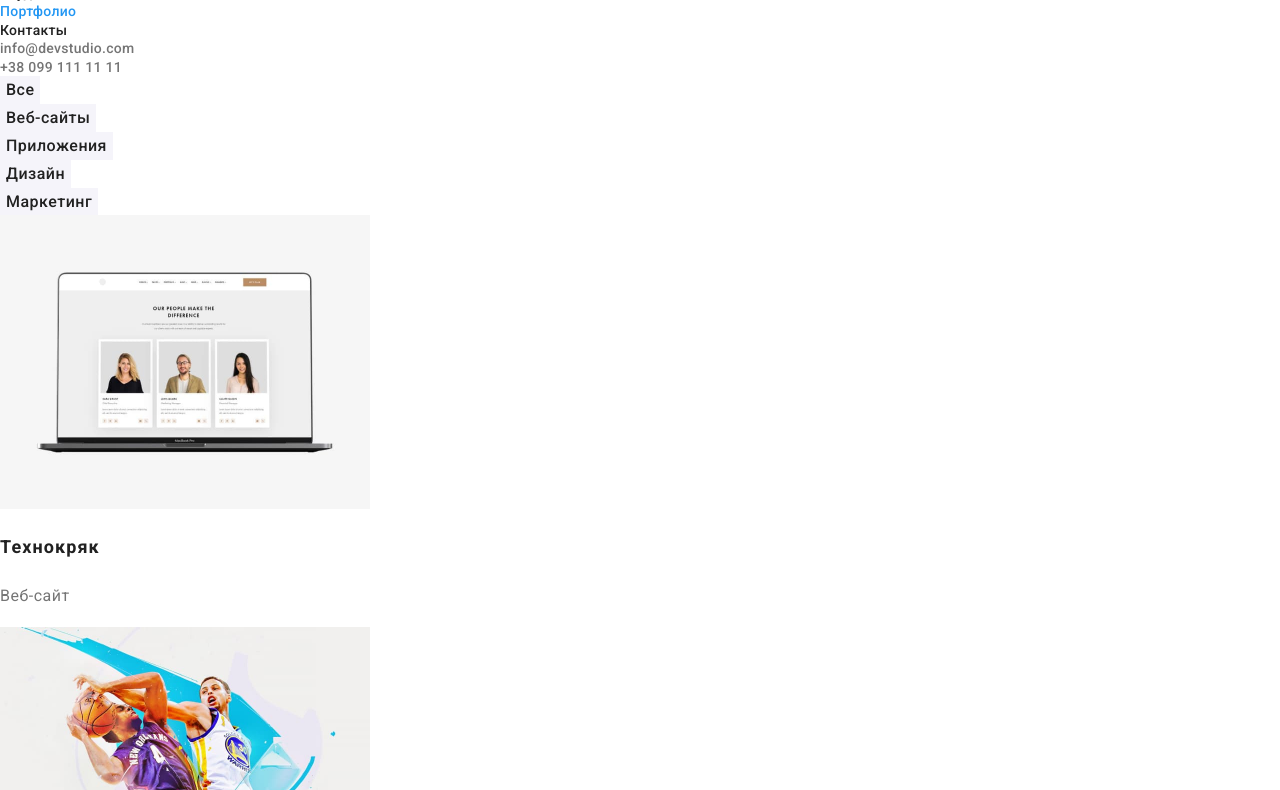
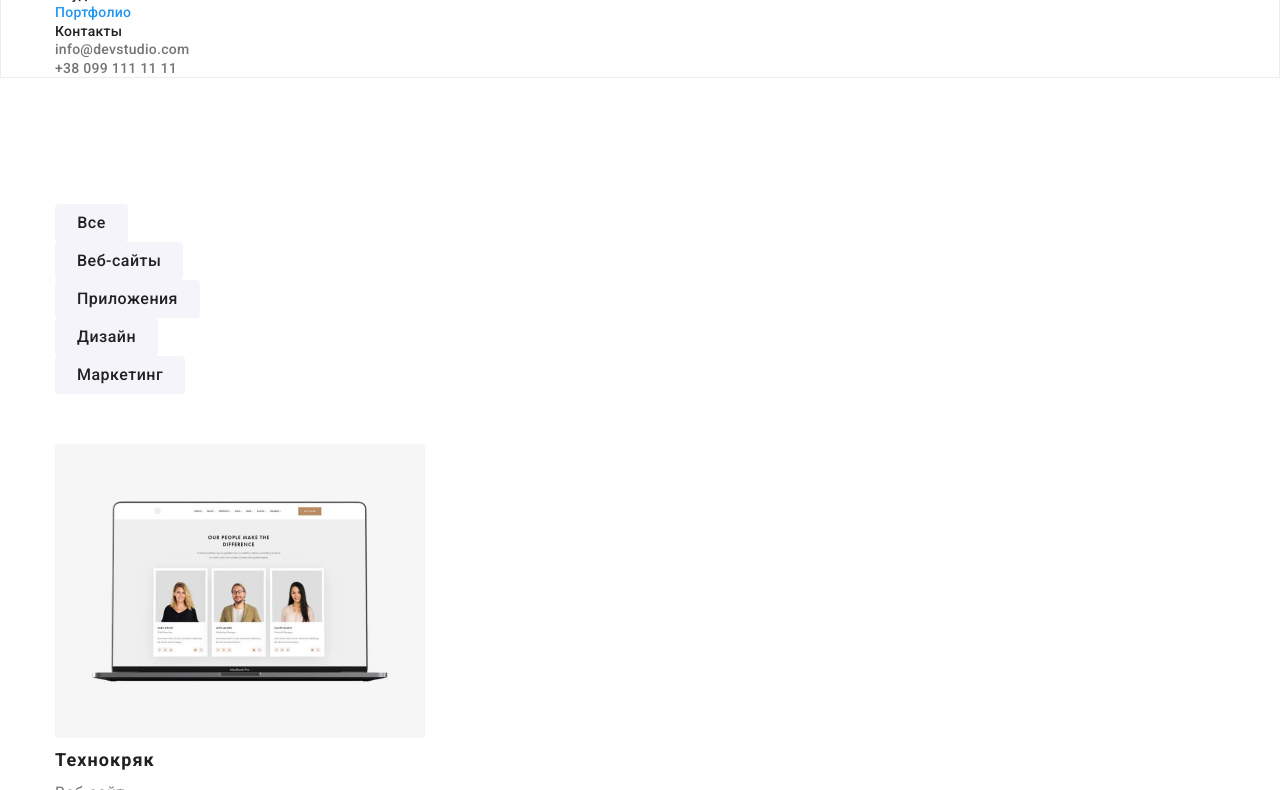
Before and after one commit to berehovyi-volodymyr/goit-markup-hw-03, a plain HTML site: page portfolio.html in a window 1280 px wide. Shown: the part 47-837 px from the top of the page. Drawn offline with nearby package versions, Linux system fonts and the light colour scheme.

Commit message:
добавляет margin для портфолио

```diff
--- a/css/styles.css
+++ b/css/styles.css
@@ -10,7 +10,8 @@ body{
 }
 
 .header{
-    background-color: # ;
+    background-color: #FFFFFF;
+    border: 1px solid #ECECEC;
 }
 .link{
     text-decoration: none;
@@ -20,7 +21,6 @@ body{
     margin: 0 auto;
     width: 1200px;
     padding: 0 15px;
-    outline: 1px solid tomato;
 }
 
 .first-part{
@@ -203,7 +203,15 @@ background-color: #188CE8;
 
 /* Страница Портфолио */
 
+.header.port{
+    margin-bottom: 126px;
+}
 .filter .btn{
+    display: inline-block;
+    min-width: 73px;
+    min-height: 38px;
+    padding: 6px 22px;
+    border-radius: 4px;
     background-color: #F5F4FA;
     border: none;
     color: var(--tittle-color);
@@ -221,11 +229,19 @@ background-color: #188CE8;
     background-color: var(--accent-color);
 }
 
+.filter{
+    margin-bottom: 50px;
+}
+
+.portfolio{
+    margin-bottom: 94px;
+}
 .portfolio .portfolio-item{
     background-color: #FFFFFF;
 }
 
 .portfolio .portfolio-title{
+    margin: 0;
     color: var(--tittle-color);
     font-size: 18px;
     line-height: 2;
@@ -233,6 +249,7 @@ background-color: #188CE8;
 }
 
 .portfolio .portfolio-app{
+    margin: 0;
     color: var(--text-color);
     line-height: 1.88;
 }
--- a/portfolio.html
+++ b/portfolio.html
@@ -18,7 +18,8 @@
 </head>
 
 <body>
-    <header class="header">
+    <header class="header port">
+        <div class="conteiner">
             <nav>
                 <a href="./index.html" lang="en" class="link last-part"><span class="first-part">Web</span>Studio</a>
                 <ul class="nav">
@@ -41,10 +42,12 @@
                     <a href="tel:+380961111111" class="contact link">+38 099 111 11 11</a>
                 </li>
             </ul>
+        </div>
     </header>
 
     <main>
         <section class="bcg-portfolio">
+            <div class="conteiner">
                 <h1 class="title">Портфолио</h1>
                 <ul class="filter">
                     <li>
@@ -74,7 +77,8 @@
                     </li>
                     <li class="portfolio-item">
                         <a href="" class="link">
-                        <img src="./images/portfolio/Постер_New_Orlean_vs_Golden_Star.jpg" alt="Фото постера New Orlean vs Golden Star" width="370">
+                            <img src="./images/portfolio/Постер_New_Orlean_vs_Golden_Star.jpg"
+                                alt="Фото постера New Orlean vs Golden Star" width="370">
                             <h2 class="portfolio-title">Постер New Orlean vs Golden Star</h2>
                             <p class="portfolio-app">Дизайн</p>
                         </a>
@@ -129,10 +133,12 @@
                         </a>
                     </li>
                 </ul>
+            </div>
         </section>
     </main>
 
     <footer class="black-bcg">
+        <div class="conteiner">
             <a href="./index.html" lang="en" class="link last-part"><span class="first-part">Web</span>Studio</a>
             <address>
                 <ul class="address">
@@ -148,6 +154,7 @@
                     </li>
                 </ul>
             </address>
+        </div>
     </footer>
 </body>
 </html>
```
Lines whose indentation alone changed are shown as unchanged.
